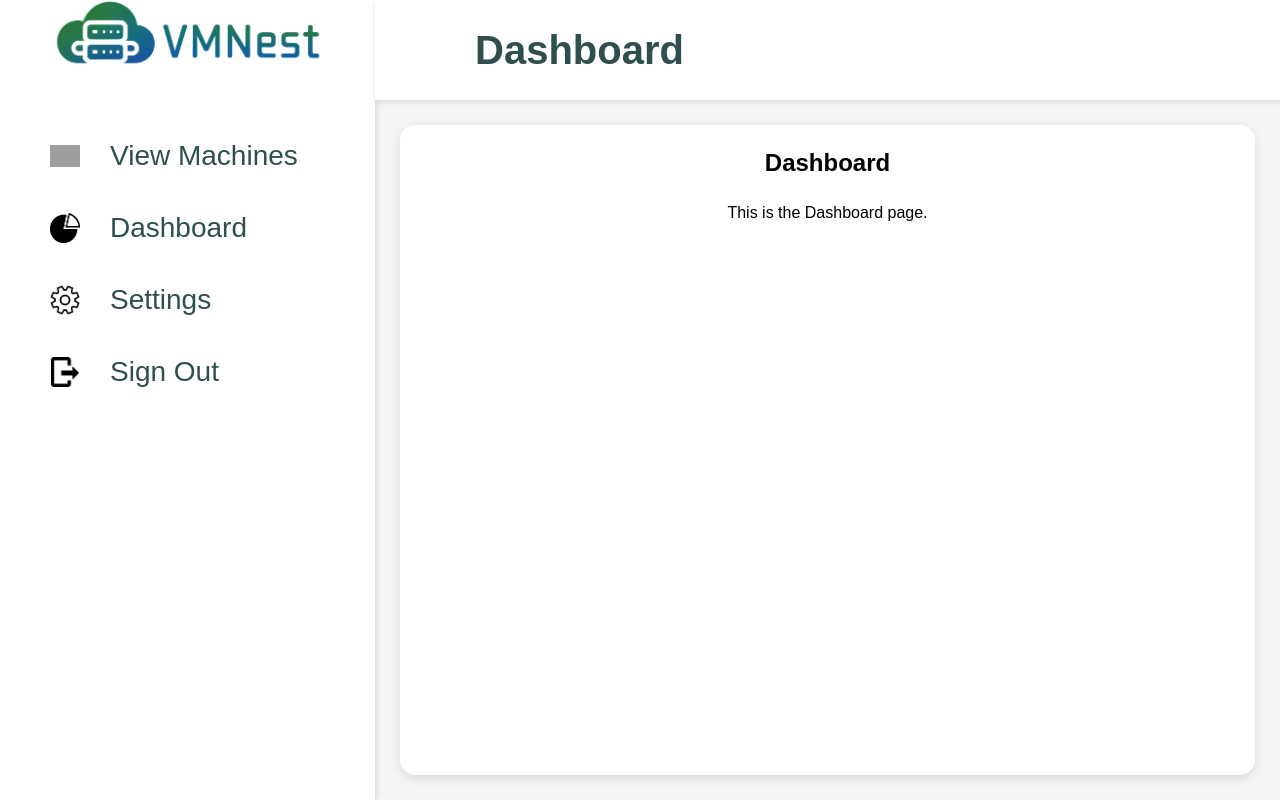
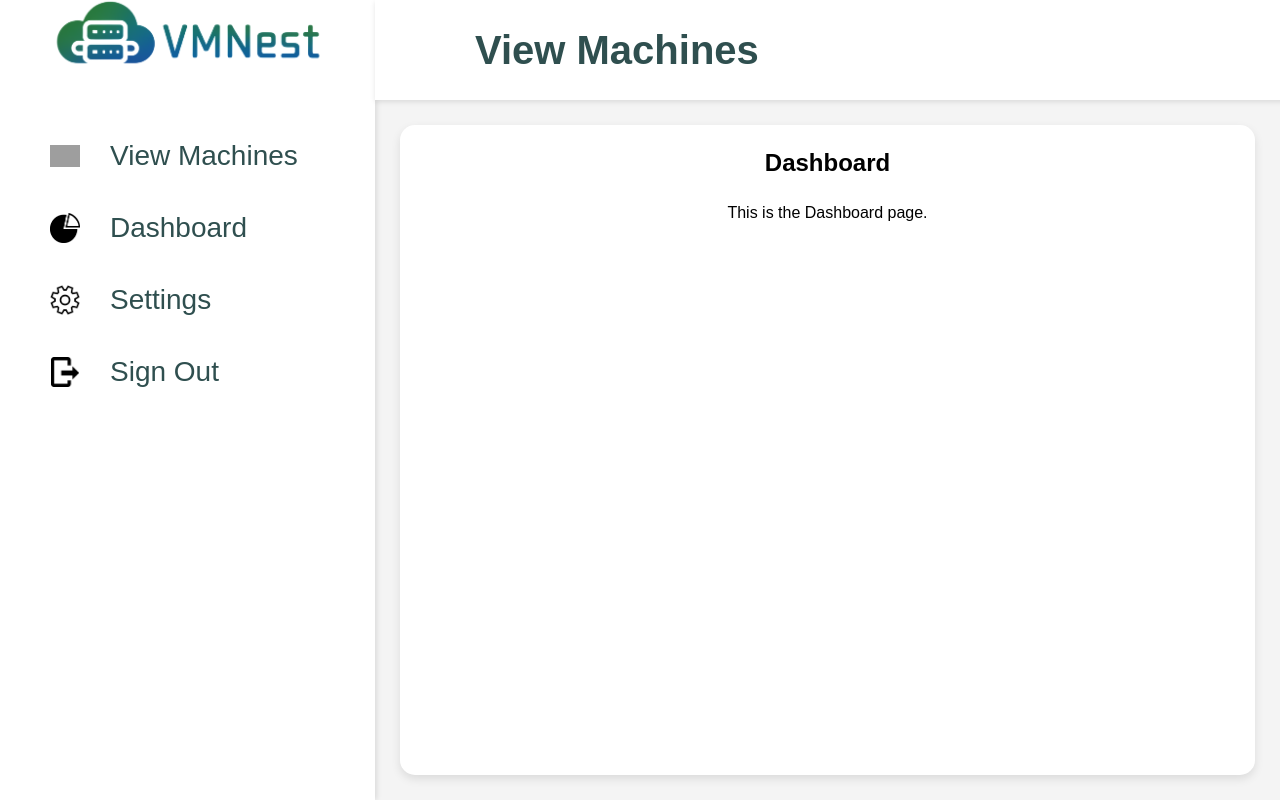
Before and after one commit to andrei-korcsak/VMNest, a React (Vite) app in the folder VMNest.Client/: page /dashboard in a window 1280 px wide. Built offline with nearby package versions, Linux system fonts and the light colour scheme; grey boxes are pictures that could not be loaded.

Commit message:
Update default view to View Machines in App.jsx
- Changed default selected option from 'Dashboard' to 'View Machines'.
- Updated root path redirect to navigate to ViewMachinesPage.

```diff
--- a/VMNest.Client/src/App.jsx
+++ b/VMNest.Client/src/App.jsx
@@ -8,7 +8,7 @@ import SettingsPage from './pages/SettingsPage';
 import './App.css';
 
 function App() {
-    const [selectedOption, setSelectedOption] = useState('Dashboard');
+    const [selectedOption, setSelectedOption] = useState('View Machines');
 
     const handleOptionSelect = (option) => {
         setSelectedOption(option);
@@ -26,7 +26,7 @@ function App() {
                         <Route path="/dashboard" element={<DashboardPage />} />
                         <Route path="/view-machines" element={<ViewMachinesPage />} />
                         <Route path="/settings" element={<SettingsPage />} />
-                        <Route path="/" element={<Navigate to="/dashboard" />} />
+                        <Route path="/" element={<Navigate to="/view-machines" />} />
                     </Routes>
                 </div>
             </div>
```
